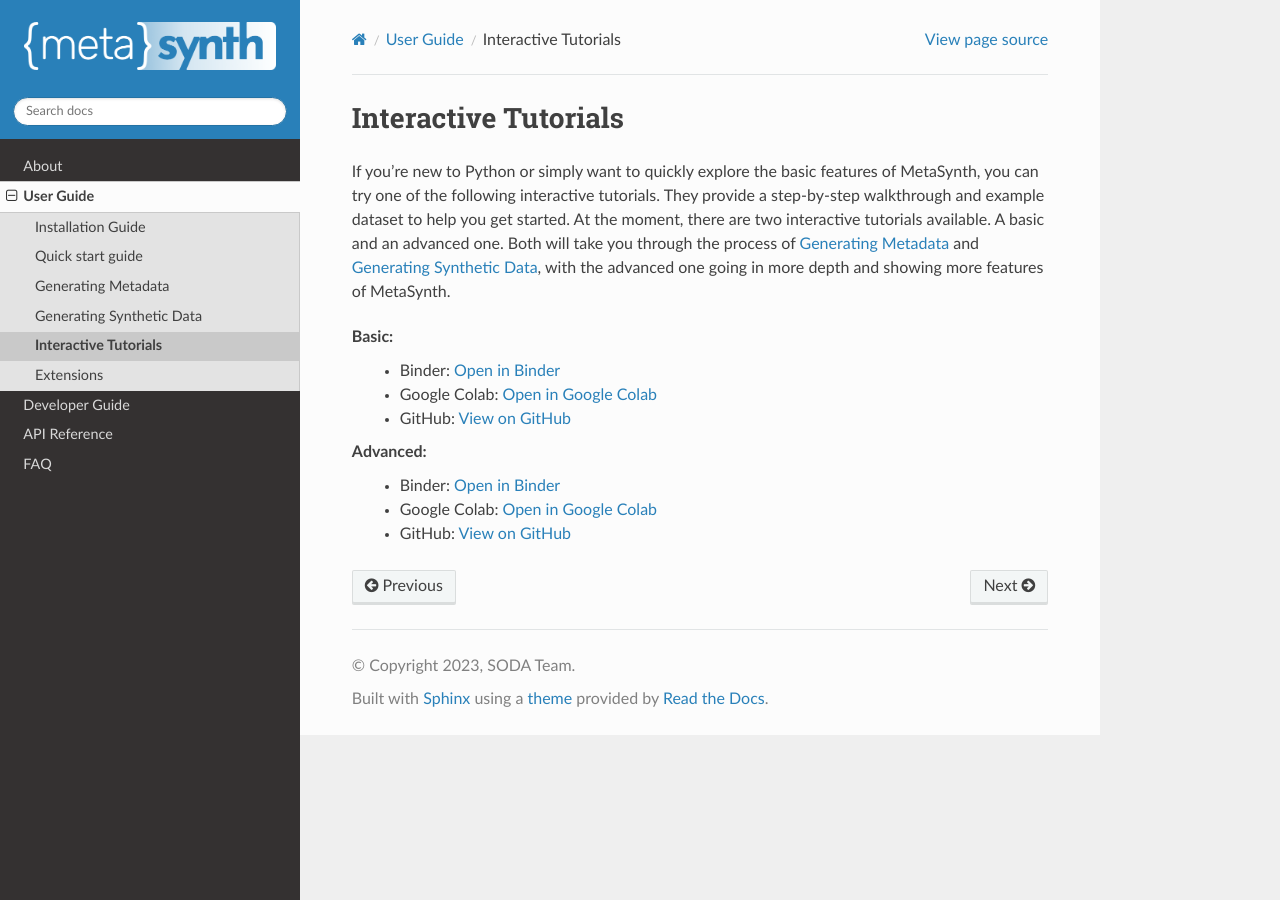
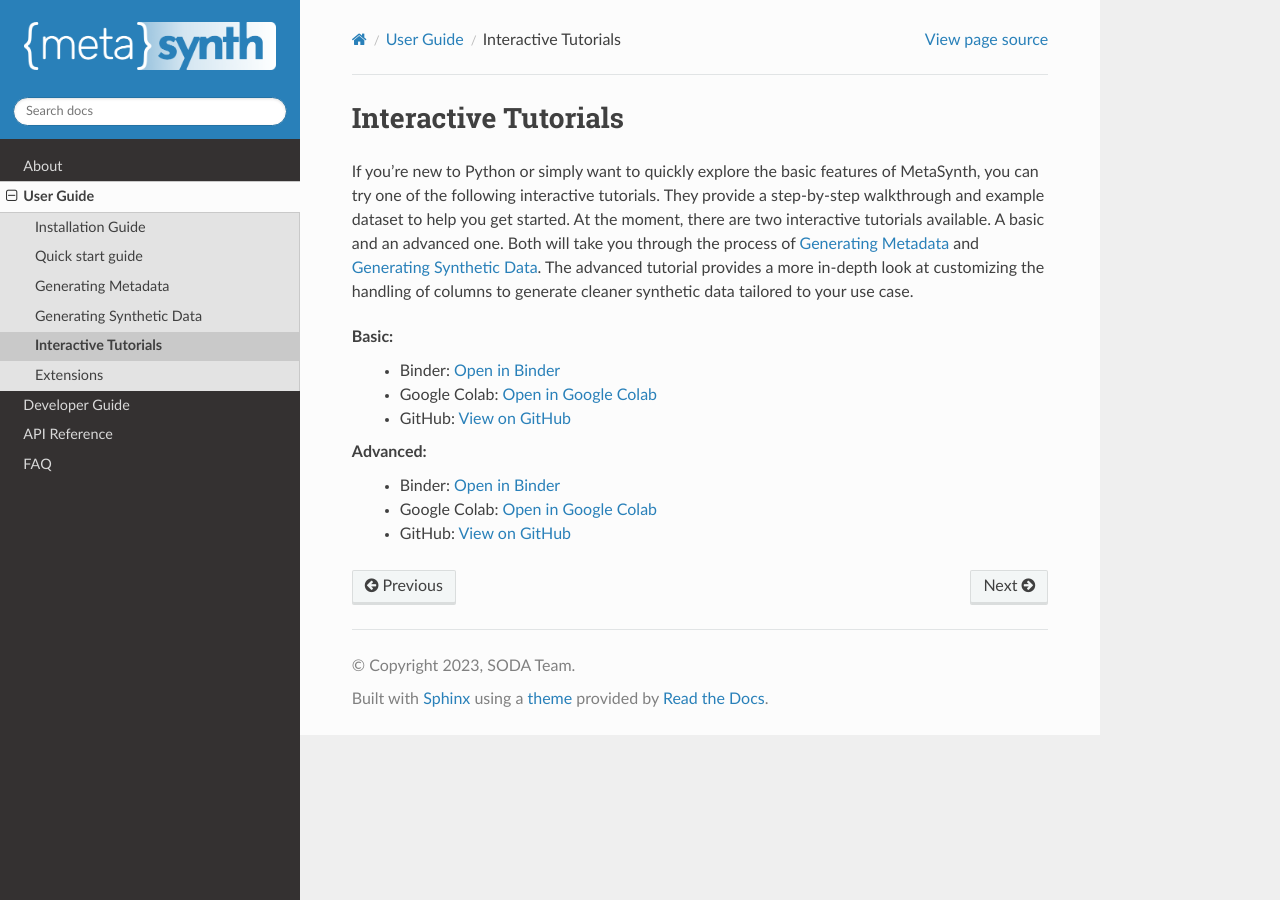
Before and after one commit to sodascience/metasyn, a Sphinx documentation site: the page built from docs/source/usage/interactive_tutorials.rst, in a window 1280 px wide. Built offline with Sphinx 7.4.7 and the Read the Docs theme 2.0.0, drawn with Linux system fonts in a browser that asks for light colours.

Commit message:
Update interactive_tutorials.rst

```diff
--- a/docs/source/usage/interactive_tutorials.rst
+++ b/docs/source/usage/interactive_tutorials.rst
@@ -1,7 +1,8 @@
 Interactive Tutorials
 =====================
 
-If you're new to Python or simply want to quickly explore the basic features of MetaSynth, you can try one of the following interactive tutorials. They provide a step-by-step walkthrough and example dataset to help you get started. At the moment, there are two interactive tutorials available. A basic and an advanced one. Both will take you through the process of :doc:`/usage/generating_metadata` and :doc:`/usage/generating_synthetic_data`, with the advanced one going in more depth and showing more features of MetaSynth.
+If you're new to Python or simply want to quickly explore the basic features of MetaSynth, you can try one of the following interactive tutorials. They provide a step-by-step walkthrough and example dataset to help you get started. At the moment, there are two interactive tutorials available. A basic and an advanced one. Both will take you through the process of :doc:`/usage/generating_metadata` and :doc:`/usage/generating_synthetic_data`. The advanced tutorial provides a more in-depth look at customizing the handling of columns to generate cleaner synthetic data tailored to your use case.
+
 
 Basic:
    - Binder: `Open in Binder <https://mybinder.org/v2/gh/sodascience/metasynth/HEAD?labpath=examples%2Fgetting_started.ipynb>`__
```
